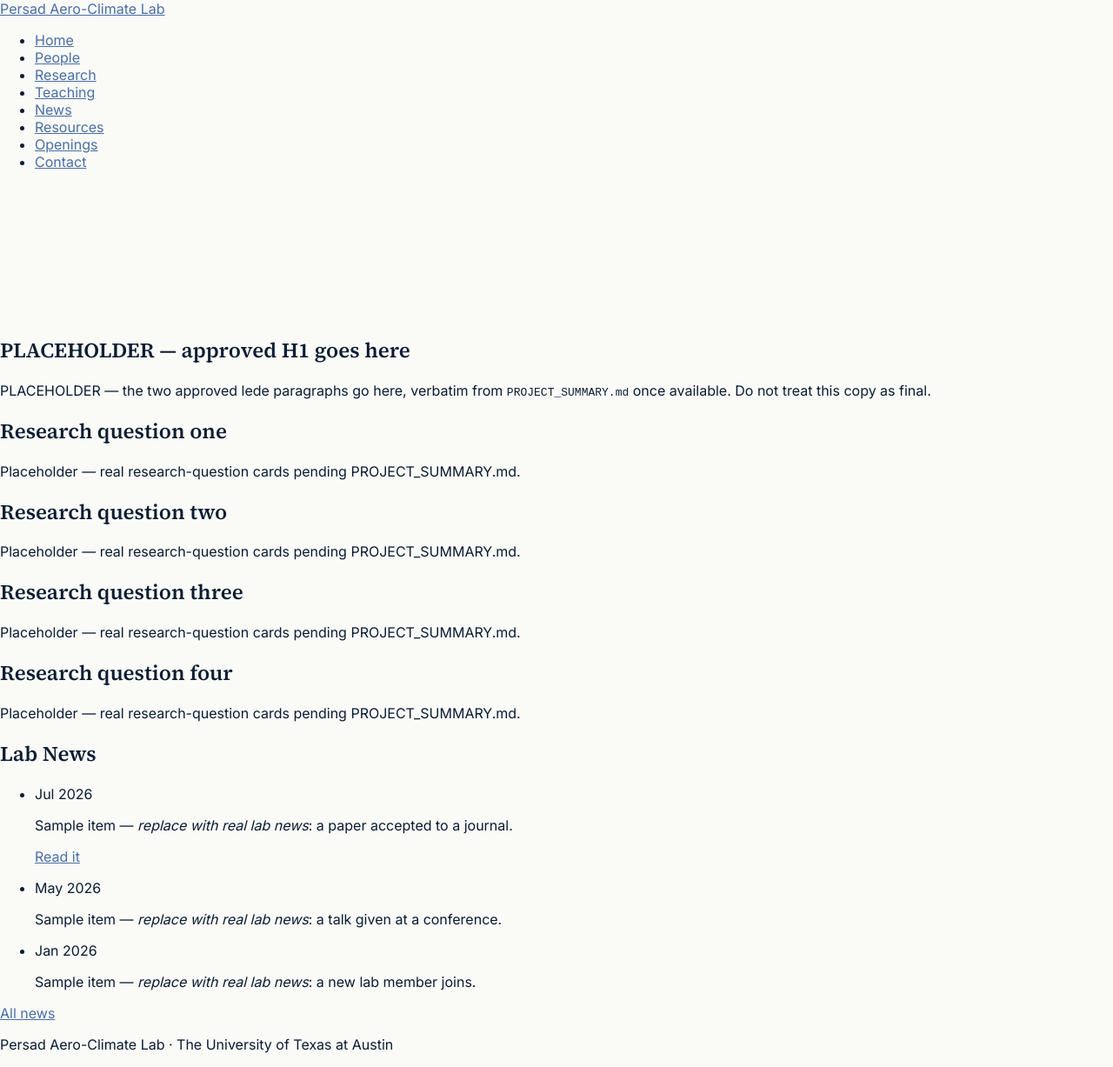
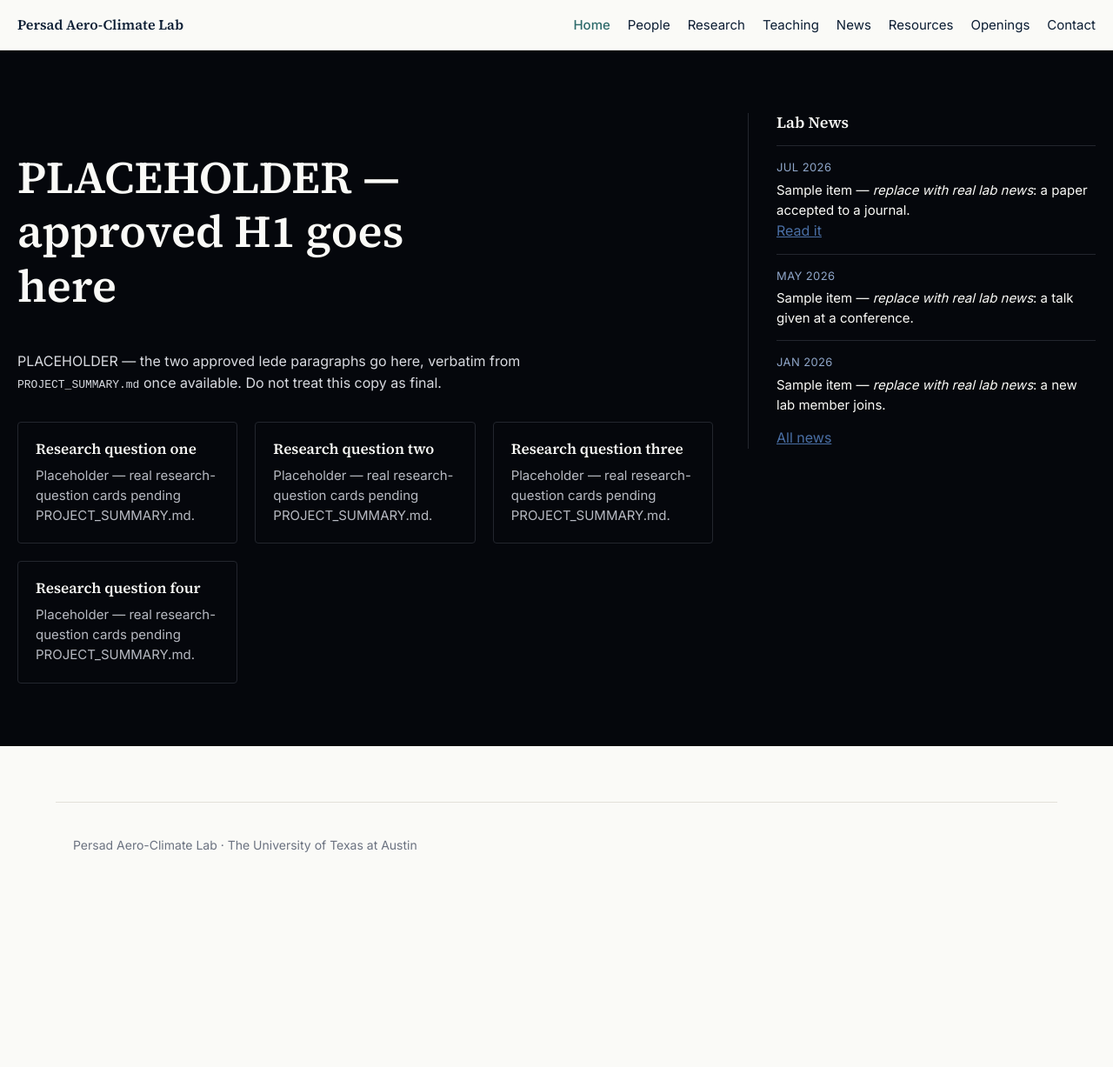
Before and after one commit to PersadAeroClimateLab/PACL-Web, a Jekyll site: the page built from index.md, in a window 1280 px wide. Shown: the whole page at 87% size. Built offline with Jekyll 4.4.1, drawn with Linux system fonts in a browser that asks for light colours; after the commit the page ends 1020 px from its top, so only the background shows below that.

Commit message:
Add stylesheet: tokens, type scale, responsive layout
Dark hero (H1/ledes/question cards + news sidebar, one column below
60rem) transitioning into light interior pages with hairline dividers
and no card shadows, per SPEC.md §5. Mobile-first, verified at 375px
and 1440px on home, research, and contact.

z-index the hero content above the (not-yet-built) canvas layer now,
since absolutely-positioned siblings paint above static ones regardless
of source order and would otherwise cover the text once hero.js draws.

```diff
--- a/assets/css/site.css
+++ b/assets/css/site.css
@@ -12,6 +12,14 @@
   --dust: #8A6FA3;
   --carbon: #C4603A;
   --salt: #C9CDD3;
+
+  --hairline: #E3E1D9;
+  --max-width: 72rem;
+  --gutter: 1.25rem;
+}
+
+* {
+  box-sizing: border-box;
 }
 
 body {
@@ -19,12 +27,276 @@ body {
   background: var(--paper);
   color: var(--ink);
   font-family: Inter, system-ui, sans-serif;
+  line-height: 1.55;
 }
 
 h1, h2, h3 {
   font-family: "Source Serif 4", Georgia, serif;
+  line-height: 1.2;
+}
+
+p {
+  max-width: 60ch;
 }
 
 a {
   color: var(--link);
 }
+
+a:focus-visible, button:focus-visible {
+  outline: 2px solid var(--teal);
+  outline-offset: 2px;
+}
+
+img {
+  max-width: 100%;
+  display: block;
+}
+
+/* Nav */
+
+.site-nav {
+  display: flex;
+  flex-wrap: wrap;
+  align-items: center;
+  gap: 0.75rem 1.5rem;
+  padding: 1rem var(--gutter);
+  background: var(--paper);
+  border-bottom: 1px solid var(--hairline);
+}
+
+.site-nav__brand {
+  font-family: "Source Serif 4", Georgia, serif;
+  font-weight: 600;
+  color: var(--ink);
+  text-decoration: none;
+  margin-right: auto;
+}
+
+.site-nav__links {
+  list-style: none;
+  display: flex;
+  flex-wrap: wrap;
+  gap: 0.5rem 1.25rem;
+  margin: 0;
+  padding: 0;
+}
+
+.site-nav__links a {
+  color: var(--ink);
+  text-decoration: none;
+  font-size: 0.9375rem;
+}
+
+.site-nav__links a:hover {
+  color: var(--teal);
+}
+
+.site-nav__links a.is-active {
+  color: var(--teal);
+  font-weight: 500;
+}
+
+/* Footer */
+
+.site-footer {
+  max-width: var(--max-width);
+  margin: 4rem auto 0;
+  padding: 1.5rem var(--gutter);
+  border-top: 1px solid var(--hairline);
+  color: var(--quiet);
+  font-size: 0.875rem;
+}
+
+/* Interior pages */
+
+.page {
+  max-width: var(--max-width);
+  margin: 0 auto;
+  padding: 2.5rem var(--gutter) 4rem;
+}
+
+.page h2 {
+  margin-top: 3rem;
+  padding-top: 1.5rem;
+  border-top: 1px solid var(--hairline);
+}
+
+/* Home hero */
+
+.hero {
+  background: var(--void);
+  color: var(--paper);
+  padding: 3rem var(--gutter);
+  position: relative;
+  display: grid;
+  gap: 2.5rem;
+}
+
+.hero__content h1 {
+  font-size: clamp(2rem, 4vw + 1rem, 3.25rem);
+  max-width: 20ch;
+}
+
+.hero__content p {
+  color: #D8DAE0;
+  max-width: 60ch;
+}
+
+.hero__cards {
+  display: grid;
+  gap: 1.25rem;
+  margin-top: 2rem;
+  grid-template-columns: repeat(auto-fit, minmax(14rem, 1fr));
+}
+
+.hero__card {
+  border: 1px solid #23262E;
+  border-radius: 4px;
+  padding: 1.25rem;
+}
+
+.hero__card h2 {
+  font-size: 1.0625rem;
+  margin: 0 0 0.5rem;
+}
+
+.hero__card p {
+  margin: 0;
+  color: #B7BAC2;
+  font-size: 0.9375rem;
+}
+
+.hero__news {
+  border-top: 1px solid #23262E;
+  padding-top: 1.5rem;
+}
+
+.hero__news h2 {
+  font-size: 1.125rem;
+  margin: 0 0 1rem;
+}
+
+.hero-canvas-wrap {
+  position: absolute;
+  inset: 0;
+  overflow: hidden;
+  pointer-events: none;
+  z-index: 0;
+}
+
+/* Positioned children paint above static ones regardless of source order,
+   so the canvas (position: absolute) needs these lifted explicitly or it
+   covers the text. */
+.hero__content, .hero__news {
+  position: relative;
+  z-index: 1;
+}
+
+.hero-canvas-wrap canvas {
+  width: 100%;
+  height: 100%;
+}
+
+@media (min-width: 60rem) {
+  .hero {
+    grid-template-columns: 2fr 1fr;
+    align-items: start;
+    padding: 4.5rem var(--gutter);
+  }
+
+  .hero__news {
+    border-top: none;
+    border-left: 1px solid #23262E;
+    padding-top: 0;
+    padding-left: 2rem;
+  }
+}
+
+/* News */
+
+.news-list {
+  list-style: none;
+  margin: 0;
+  padding: 0;
+}
+
+.news-item {
+  padding: 0.875rem 0;
+  border-top: 1px solid var(--hairline);
+}
+
+.hero .news-item {
+  border-top-color: #23262E;
+}
+
+.news-item__date {
+  margin: 0 0 0.25rem;
+  color: var(--teal);
+  font-size: 0.8125rem;
+  text-transform: uppercase;
+  letter-spacing: 0.03em;
+}
+
+.hero .news-item__date {
+  color: #8FA6C9;
+}
+
+.news-item__text {
+  margin: 0;
+  font-size: 0.9375rem;
+}
+
+.news-item__text p {
+  margin: 0;
+}
+
+/* People */
+
+.people-grid {
+  display: grid;
+  gap: 2rem;
+  grid-template-columns: repeat(auto-fill, minmax(14rem, 1fr));
+  margin-top: 1.5rem;
+}
+
+.people-pi .person {
+  display: grid;
+  grid-template-columns: 8rem 1fr;
+  gap: 1.5rem;
+  max-width: 40rem;
+  margin-bottom: 2.5rem;
+}
+
+.person__photo {
+  width: 100%;
+  aspect-ratio: 1;
+  border-radius: 4px;
+  object-fit: cover;
+}
+
+.person__photo--placeholder {
+  background: var(--hairline);
+}
+
+.person__name {
+  margin: 0;
+  font-weight: 600;
+}
+
+.person__role {
+  margin: 0.125rem 0 0.5rem;
+  color: var(--quiet);
+  font-size: 0.9375rem;
+}
+
+.person__details {
+  margin: 0;
+  padding-left: 1.1rem;
+  font-size: 0.9375rem;
+}
+
+.person__now, .person__project, .person__cv {
+  font-size: 0.9375rem;
+  margin: 0.375rem 0 0;
+}
```
